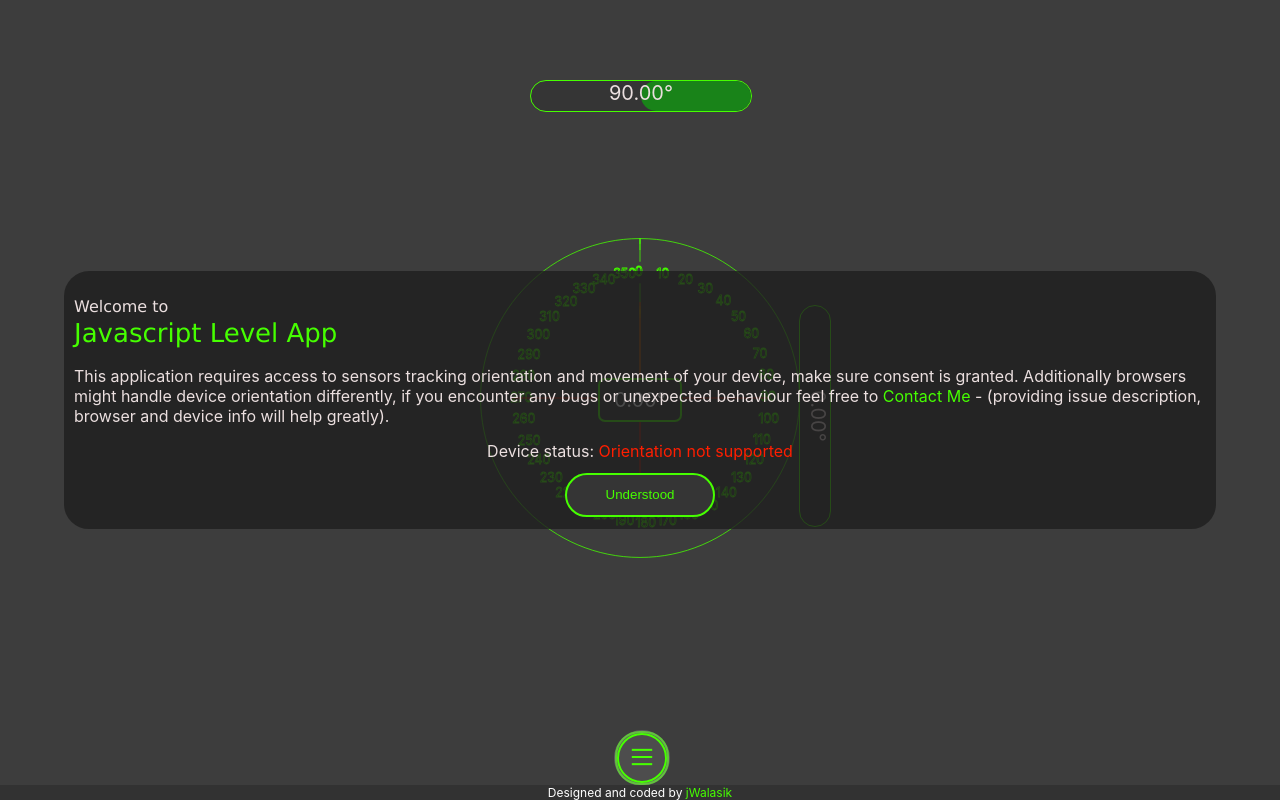
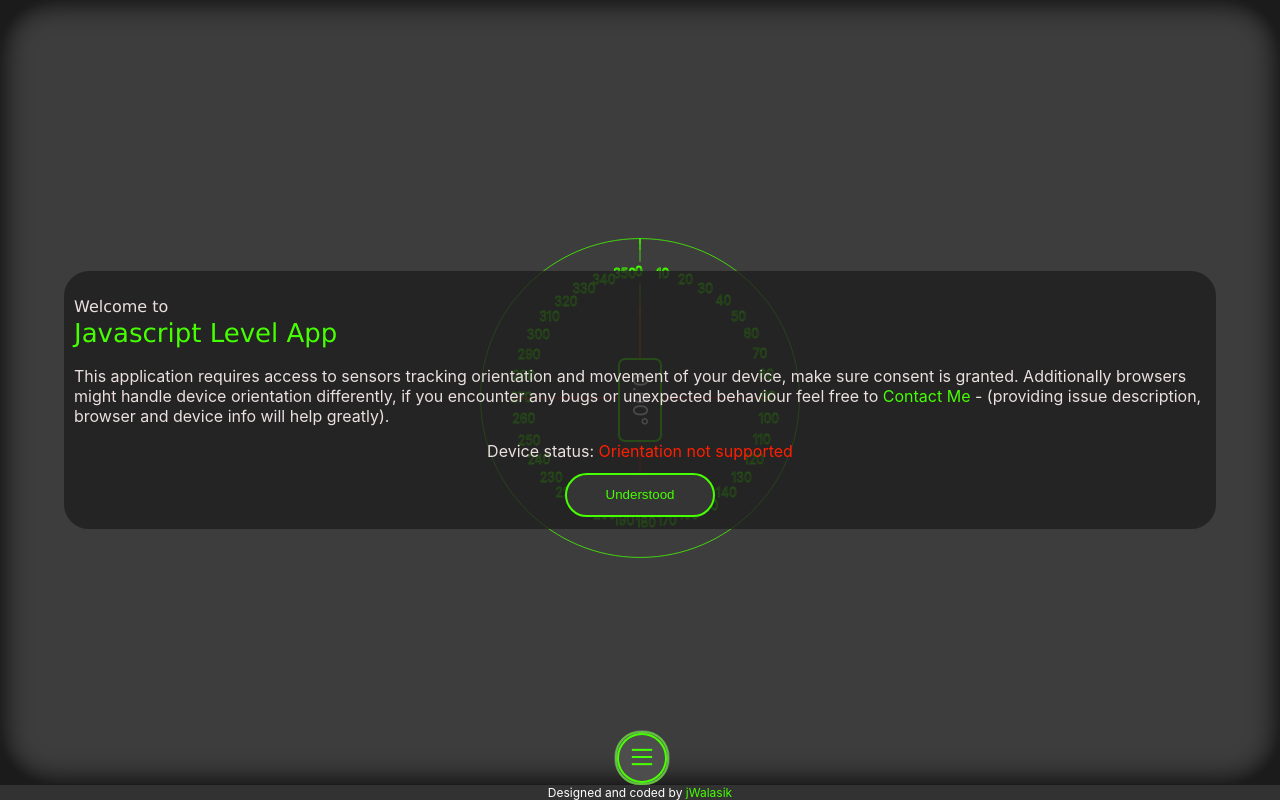
Before and after one commit to elPaleniozord/spiritLevel, a React (Create React App) app: page / in a window 1280 px wide. Built offline with nearby package versions, Linux system fonts and the light colour scheme.

Commit message:
hide measures on rapporteur

```diff
--- a/src/components/level.js
+++ b/src/components/level.js
@@ -3,6 +3,7 @@ import { DisplayContext } from '../hooks/displayMode';
 import Grid from './grid'
 import Measure from './measure'
 import Rapporteur from './rapporteur';
+import '../styles/level.css'
 
 const Level = ({orientation}) => {
   const ctx = useContext(DisplayContext)
@@ -14,8 +15,8 @@ const Level = ({orientation}) => {
         :
         <Grid orientation={orientation} />
       }
-      <Measure type={'horizontal'} orientation={orientation} />
-      <Measure type={'vertical'} orientation={orientation} />
+      <Measure type={'horizontal'} orientation={orientation} mode={ctx.display} />
+      <Measure type={'vertical'} orientation={orientation} mode={ctx.display} />
       {/* <Measure type={'vertical'} orientation={orient} />
       <Measure type={'flat'} orientation={orient} /> */}
     </div>
--- a/src/components/measure.js
+++ b/src/components/measure.js
@@ -1,18 +1,18 @@
 import React from 'react'
 import '../styles/measure.css'
 
-const Measure = ({type, orientation}) => {
+const Measure = ({type, orientation, mode}) => {
   let angle = type === 'horizontal' ? 90 - orientation.beta || 0 : +orientation.beta || 0
-
   const transformation = {
     transform: `scale(${angle / 90},1) translateX(50%)`
   }
-  return (
+  if (mode !== 'rapporteur') return (
     <div className={`measure measure__${type}`}>
       <div className='measure-display'>{`${angle.toFixed(2)}°`}</div>
       <div className='measure-fill' style={transformation}></div>
     </div>
   )
+  else return null
 }
 
 export default Measure
--- a/src/styles/grid.css
+++ b/src/styles/grid.css
@@ -7,7 +7,7 @@
   display: grid;
   grid-template-columns: 25% 25% 25% 25%;
   grid-template-rows: 25% 25% 25% 25%;
-  z-index: -1;
+  z-index: 0;
   stroke: rgb(70, 255, 0);
 }
 .grid-ruler {
--- a/src/styles/index.css
+++ b/src/styles/index.css
@@ -5,7 +5,7 @@ body {
     sans-serif;
   -webkit-font-smoothing: antialiased;
   -moz-osx-font-smoothing: grayscale;
-  background-color: rgb(61, 61, 61);
+  background-color: rgb(27, 27, 27);
   box-sizing: border-box;
 }
 
--- /dev/null
+++ b/src/styles/level.css
@@ -0,0 +1,7 @@
+.level {
+  background-color: rgb(61, 61, 61);
+  box-shadow:inset 0 0 30px black;
+  border-radius:50px;
+  width: 100vw;
+  height: calc(100vh - 16px);
+}
--- a/src/styles/rapporteur.css
+++ b/src/styles/rapporteur.css
@@ -27,7 +27,7 @@
   position: absolute;
   top: 50%;
   left: 50%;
-  transform: translate(-50%, -50%);
+  transform: translate(-50%, -50%) rotate(90deg);
   border: 2px solid rgb(70, 255, 0);
   border-radius: 7px;
   width: 80px;
```
